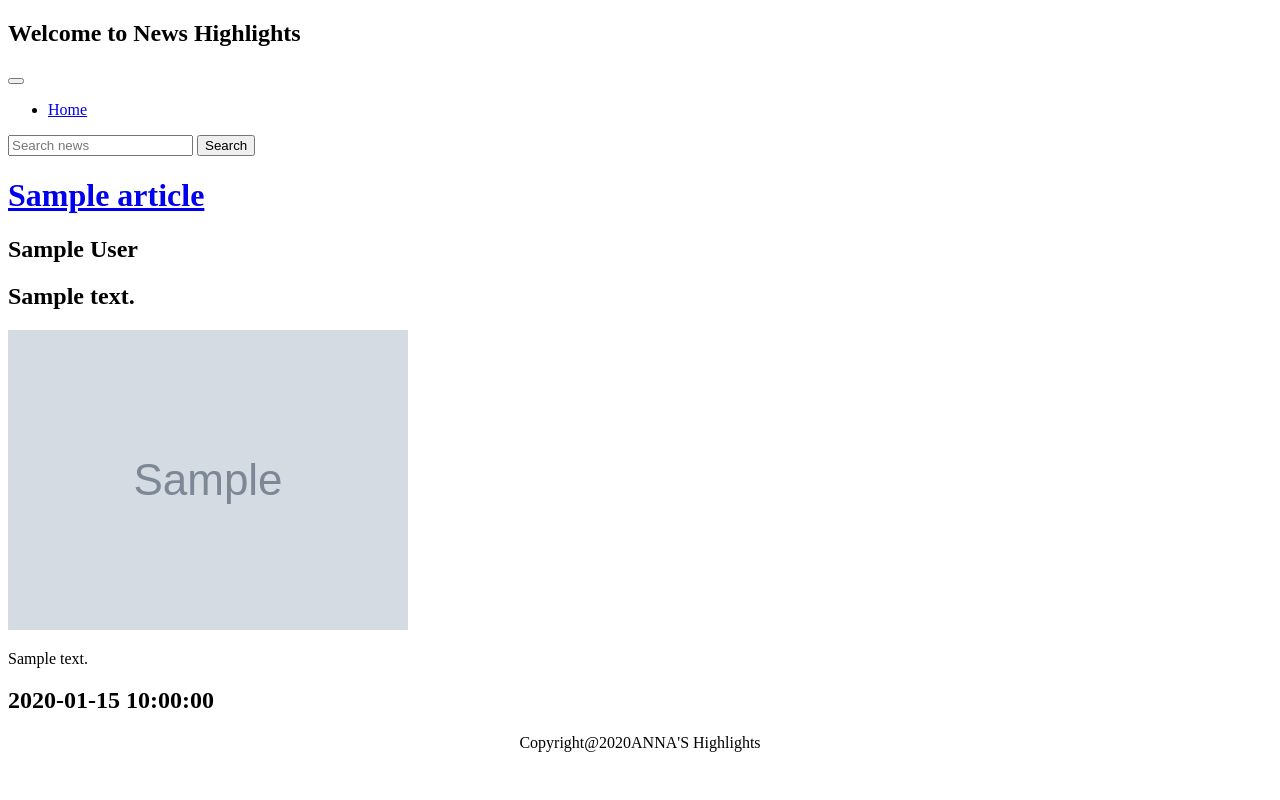
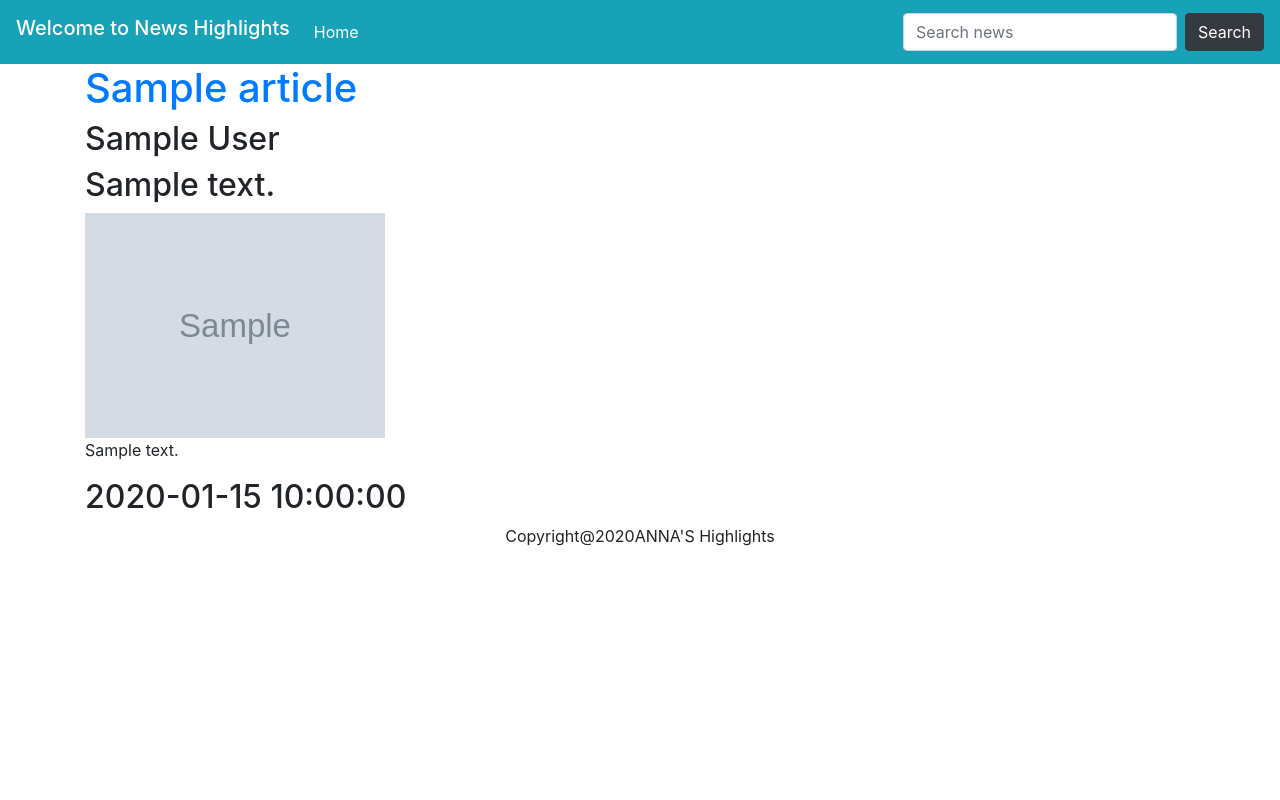
Before and after one commit to annaadhiambo/News_App, a Flask app: template templates/index.html in a window 1280 px wide. Run offline with Flask 2, Linux system fonts and the light colour scheme; the template is opened without the code that fills it: most values are stand-ins (such as "Sample title", 1, 10 or a date in 2020); grey boxes marked "Sample" are stand-in pictures; some libraries are stand-ins or nearby versions.

Commit message:
modified files

```diff
--- a/app/static/styles.css
+++ b/app/static/styles.css
@@ -0,0 +1,3 @@
+body{
+    overflow-x: hidden;
+}
--- a/manage.py
+++ b/manage.py
@@ -4,7 +4,7 @@ app = Flask(__name__)
 @app.route('/')
 def index():
     news = NewsRequests()
-    news= news.get_top_headlines( sources='bbc-news')
+    news= news.get_top_headlines( sources='')
     # return news
     return render_template('index.html',articles=news['articles'])
     return '<h1 style="color:red; text-align:center; font-size:70px; background-color:grey; height:20vh;" > World News </h1>'
--- a/templates/index.html
+++ b/templates/index.html
@@ -4,6 +4,8 @@
     <meta charset="UTF-8">
     <meta name="viewport" content="width=device-width, initial-scale=1.0">
     <title>BBC NEWS</title>
+    <link rel="stylesheet" href="https://stackpath.bootstrapcdn.com/bootstrap/4.5.2/css/bootstrap.min.css" integrity="sha384-JcKb8q3iqJ61gNV9KGb8thSsNjpSL0n8PARn9HuZOnIxN0hoP+VmmDGMN5t9UJ0Z" crossorigin="anonymous">
+    <link rel="stylesheet" href=" {{ url_for('static',filename='css/styles.css') }} ">
 </head>
 <body>
 
@@ -11,15 +13,20 @@
     {% block navbar %} {% include 'navbar.html' %} {% endblock %}
 
     {% for article in articles %}
-    <a href="{{ article['url']}}" target="_blank" rel="noopener noreferrer"><h1>{{article.title}}</h1></a>
-    <h2>{{ article.author }}</h2>
-    <h2>{{ article.description }}</h2>
-    <img src="{{ article ['urlToImage']}}" alt="">
-    <p>{{ article['description']}}</p>
-    <h2>{{ publishedAt }}</h2>
-    <!-- <h2>{{ source }}</h2> -->
-    <!-- <h2>{{url }}</h2> -->
-    <!-- <h2>{{ urlToImage }}</h2> -->
+    <div class="container">
+      <div class="row">
+        <div class="col-md-6">
+          <a href="{{ article['url']}}" target="_blank"><h1>{{article.title}}</h1></a>
+          <h2>{{ article.author }}</h2>
+          <h2>{{ article.description }}</h2>
+          <img width="300" src="{{ article ['urlToImage']}}" alt="">
+          <p>{{ article['description']}}</p>
+          <h2>{{ article['publishedAt']}}</h2>
+        </div>
+      </div>
+    </div>
+
+
     {% endfor %}
 
 
--- a/templates/navbar.html
+++ b/templates/navbar.html
@@ -1,36 +1,6 @@
-<!-- <!DOCTYPE html>
-<html>
-  <head>
-    <meta charset="utf-8">
-    <title></title>
-  </head>
-  <body>
-    <div class="navbar navbar-inverse" role="navigation">
-        <div class="container-fluid">
-            <div class="navbar-header">
-                <button type="button" class="navbar-toggle" data-toggle="collapse" data-target=".navbar-collapse">
-                  <span class="sr-only">WELCOME TO MY NEWS_APP</span>
-                  <span class="icon-bar"></span>
-                  <span class="icon-bar"></span>
-                  <span class="icon-bar"></span>
-                </button>
-                <a class="navbar-brand" href="/"> NEWS_HIGHLIGHT </a>
-            </div>
-            <div class="navbar-collapse collapse">
-                <ul class="nav navbar-nav">
-                    <li><a href="/">Home</a></li>
-            </div>
 
-        </div>
-    </div>
-  </body>
-</html>
- -->
  <nav class="navbar navbar-expand-lg navbar-dark bg-info">
   <h1 class="navbar-brand">Welcome to News Highlights</h1>
-  <button class="navbar-toggler" type="button" data-toggle="collapse" data-target="#navbarSupportedContent" aria-controls="navbarSupportedContent" aria-expanded="false" aria-label="Toggle navigation">
-    <span class="navbar-toggler-icon"></span>
-  </button>
 
   <div class="collapse navbar-collapse" id="navbarSupportedContent">
     <ul class="navbar-nav mr-auto">
```
